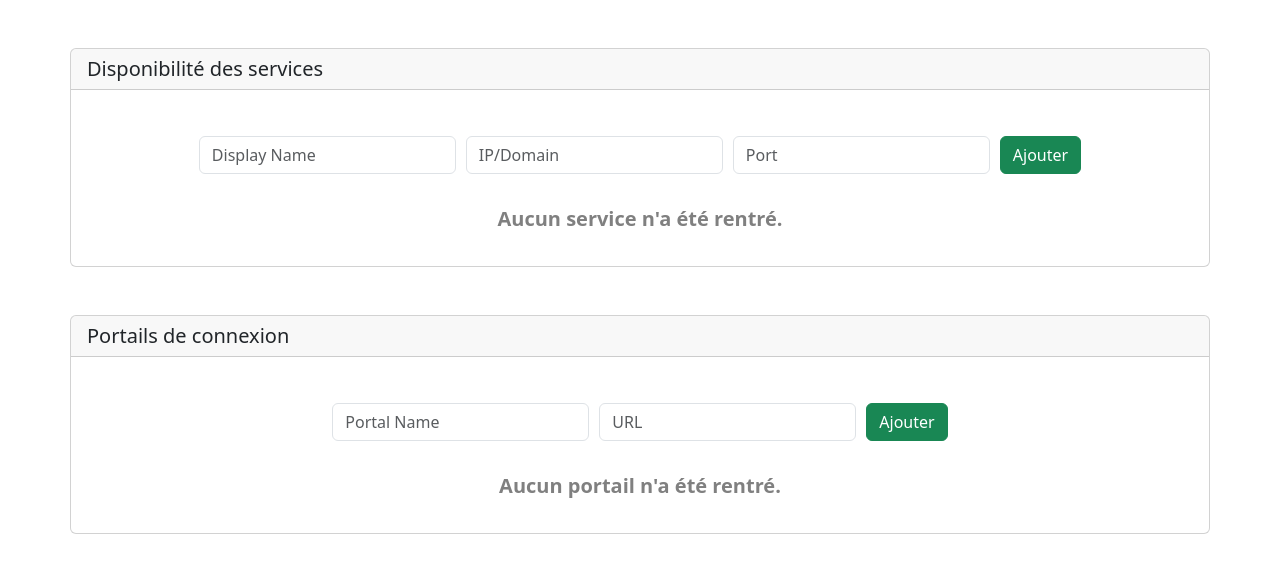
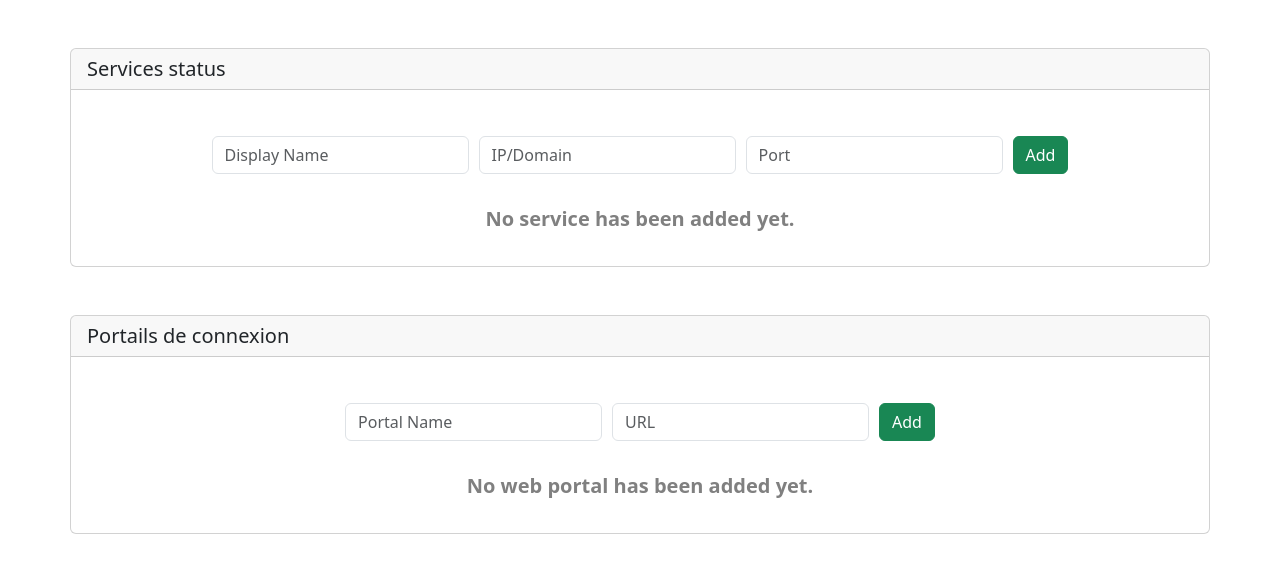
Before and after one commit to Nerumir/healthchecker, a PHP site: page /view.php in a window 1280 px wide. Shown: the part 145-718 px from the top of the page. Run offline with PHP 8.4, Linux system fonts and the light colour scheme; data that the repository does not hold is empty; some libraries are stand-ins or nearby versions.

Commit message:
translate

```diff
--- a/app/cron.php
+++ b/app/cron.php
@@ -37,7 +37,7 @@ if(!empty($checks)){
 <html lang="fr">
 <head>
 <meta charset="UTF-8">
-<title>Statut des Services</title>
+<title>Services status</title>
 </head>
 <body style="font-family: Arial, sans-serif; padding: 20px;">
 <h2 style="text-align: center; color: #333;">HealthChecker</h2>
@@ -47,7 +47,7 @@ if(!empty($checks)){
   <thead>
     <tr style="background-color: #343a40; color: #fff;">
       <th style="padding: 10px; border: 1px solid #dee2e6; text-align: left;">Service (Port)</th>
-      <th style="padding: 10px; border: 1px solid #dee2e6; text-align: center;">Disponibilité</th>
+      <th style="padding: 10px; border: 1px solid #dee2e6; text-align: center;">Availability</th>
     </tr>
   </thead>
   <tbody>
--- a/crontab.txt
+++ b/crontab.txt
@@ -1 +1 @@
-* * * * * /usr/local/bin/php /app/cron.php >> /var/log/cron.log 2>&1
+0 * * * * /usr/local/bin/php /app/cron.php >> /var/log/cron.log 2>&1
--- a/src/view.php
+++ b/src/view.php
@@ -30,7 +30,7 @@
 
   <!-- FORM SERVICES -->
 <div class="card container my-5 px-0">
-  <h5 class="card-header">Disponibilité des services</h5>
+  <h5 class="card-header">Services status</h5>
   <div class="card-body">
 
   <form method="post" class="form-service" action="">
@@ -43,7 +43,7 @@
         <div>
           <input type="text" class="form-control" placeholder="Port" id="port" name="port">
         </div>
-        <input type="submit" name="submit" class="btn btn-success" value="Ajouter">
+        <input type="submit" name="submit" class="btn btn-success" value="Add">
   </form>
 
 <?php
@@ -69,7 +69,7 @@
         <i class="fa-solid fa-check"></i>
       </div>
     </div>
-    <a href="?remove_service=<?= $key ?>" class="card-link"><span class="badge text-bg-danger">retirer</span></a>
+    <a href="?remove_service=<?= $key ?>" class="card-link"><span class="badge text-bg-danger">remove</span></a>
   </div>
 </div>
 
@@ -86,7 +86,7 @@
         <i class="fa-solid fa-xmark"></i>
       </div>
     </div>
-    <a href="?remove_service=<?= $key ?>" class="card-link"><span class="badge text-bg-danger">retirer</span></a>
+    <a href="?remove_service=<?= $key ?>" class="card-link"><span class="badge text-bg-danger">remove</span></a>
   </div>
 </div>
 
@@ -96,7 +96,7 @@
         }
       ?> </div> <?php
     }else {
-      echo '<p class="none">Aucun service n\'a été rentré.</p>';
+      echo '<p class="none">No service has been added yet.</p>';
     }
 
 ?>
@@ -117,7 +117,7 @@
         <div>
           <input type="text" class="form-control" placeholder="URL" id="url" name="url">
         </div>
-        <input type="submit" name="submit" class="btn btn-success" value="Ajouter">
+        <input type="submit" name="submit" class="btn btn-success" value="Add">
   </form>
 
 <?php
@@ -142,7 +142,7 @@
         <a href="<?= $element['url'] ?>" target="__blank"><i class="fa-solid fa-arrow-up-right-from-square"></i></a>
       </div>
     </div>
-    <a href="?remove_portal=<?= $key ?>" class="card-link"><span class="badge text-bg-danger">Retirer</span></a>
+    <a href="?remove_portal=<?= $key ?>" class="card-link"><span class="badge text-bg-danger">remove</span></a>
   </div>
 </div>
 
@@ -152,7 +152,7 @@
 </div>
 <?php
     }else {
-      echo '<p class="none">Aucun portail n\'a été rentré.</p>';
+      echo '<p class="none">No web portal has been added yet.</p>';
     }
 
 ?>
```
Also changed, not shown: README.md.
